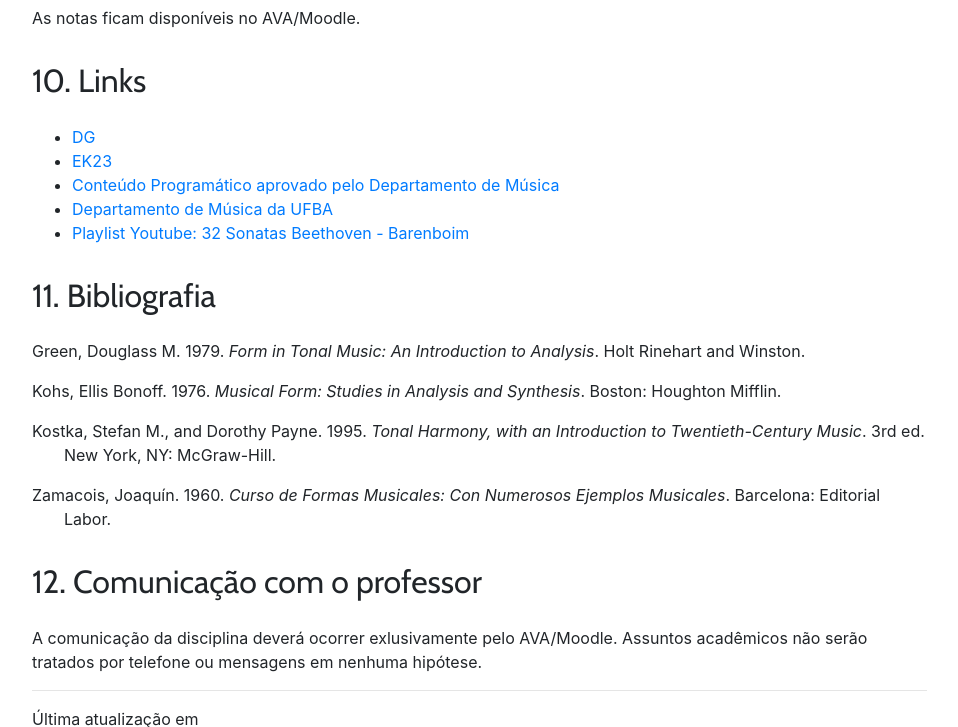
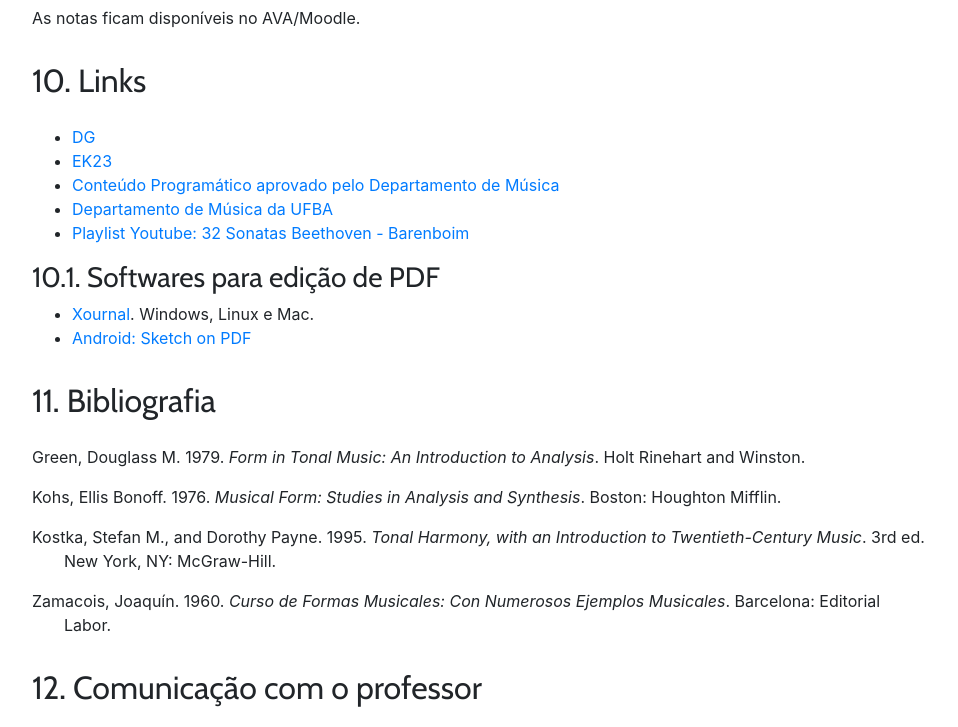
Before and after one commit to kroger/genosmus, a Jekyll site: the page built from _marcos/musa72.md, in a window 1280 px wide and 900 px high, scrolled down 5213 px, cut to the strip 0-727 px from the top of the window. Shown: the whole strip, without its empty margins (68-1026 px from the left). Built offline with Jekyll 4.4.1, drawn with Linux system fonts in a browser that asks for light colours; nearby versions of some CDN libraries; the table of contents is made by our own code.

Commit message:
Insere links

```diff
--- a/_marcos/musa72.md
+++ b/_marcos/musa72.md
@@ -243,6 +243,10 @@ width="100%" height="300"></iframe> -->
  - [Departamento de Música da UFBA](http://dmusufba.com)
  - [Playlist Youtube: 32 Sonatas Beethoven - Barenboim](https://www.youtube.com/watch?v=nS3YwjOAekc&list=PLaO5yzGGmlgEncr13JjVJA-hG4VXtXA6S)
 
+### 10.1. Softwares para edição de PDF
+
+- [Xournal](https://xournalpp.github.io/). Windows, Linux e Mac.
+- [Android: Sketch on PDF](https://play.google.com/store/apps/details?id=com.applikationsprogramvara.sketchonpdfs)
 
 ## 11. Bibliografia
 
```
